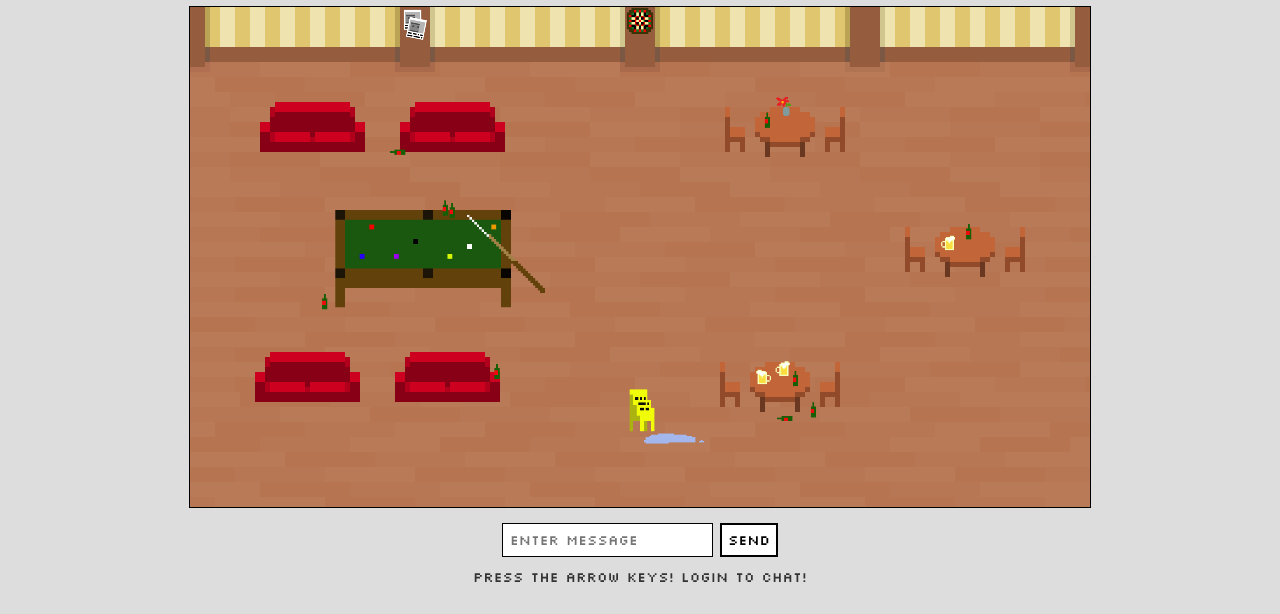
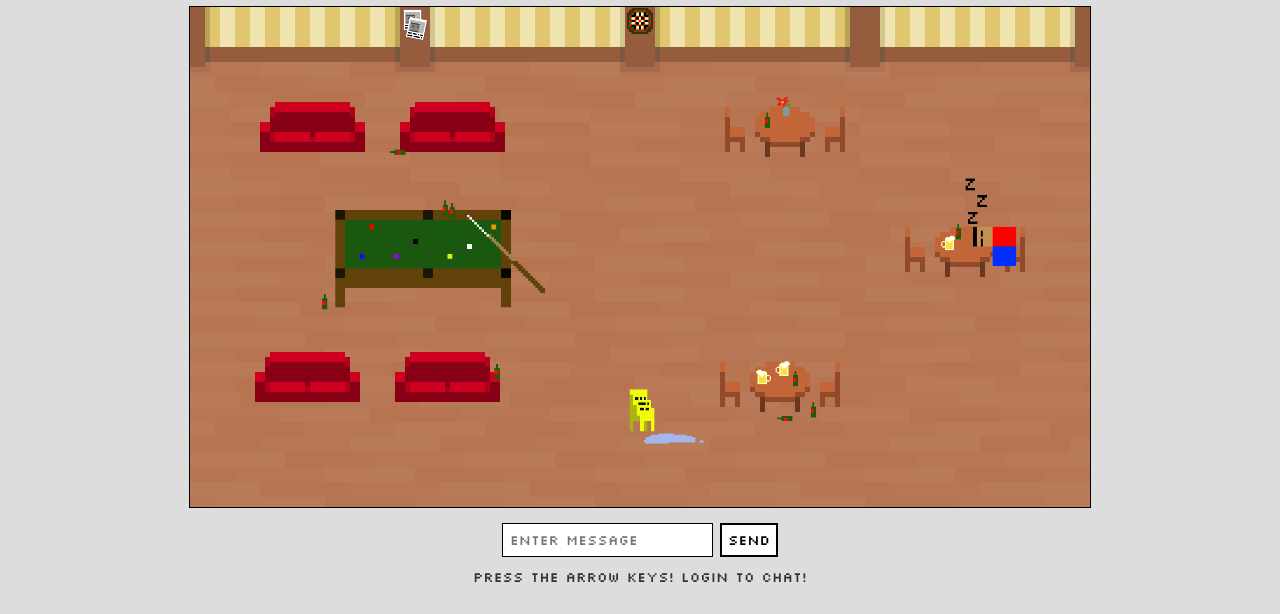
Before and after one commit to tmrdr/8-bit-chat, a website: page public/index.html in a window 1280 px wide. Shown: the part 136-750 px from the top of the page. Drawn offline with nearby package versions, Linux system fonts and the light colour scheme; some packages are replaced by stand-ins of ours; no server answers.

Commit message:
added sleeper

```diff
--- a/public/css/style.css
+++ b/public/css/style.css
@@ -87,7 +87,7 @@ footer {
   margin: 0 auto;
   border: 1px solid black;
   background-color: beige;
-  background-image: url('../img/genericRecRoomFurnishedmessy1.png');
+  background-image: url('../img/genericRecRoomFurnishedmessySl.png');
 }
 
 .person {
```
Also changed, not shown: public/img/PIXILART-LOCAL (1).png (added), public/img/PIXILART-LOCAL (2).png (added), public/img/genericRecRoomFurnishedmessySl.png (added).
